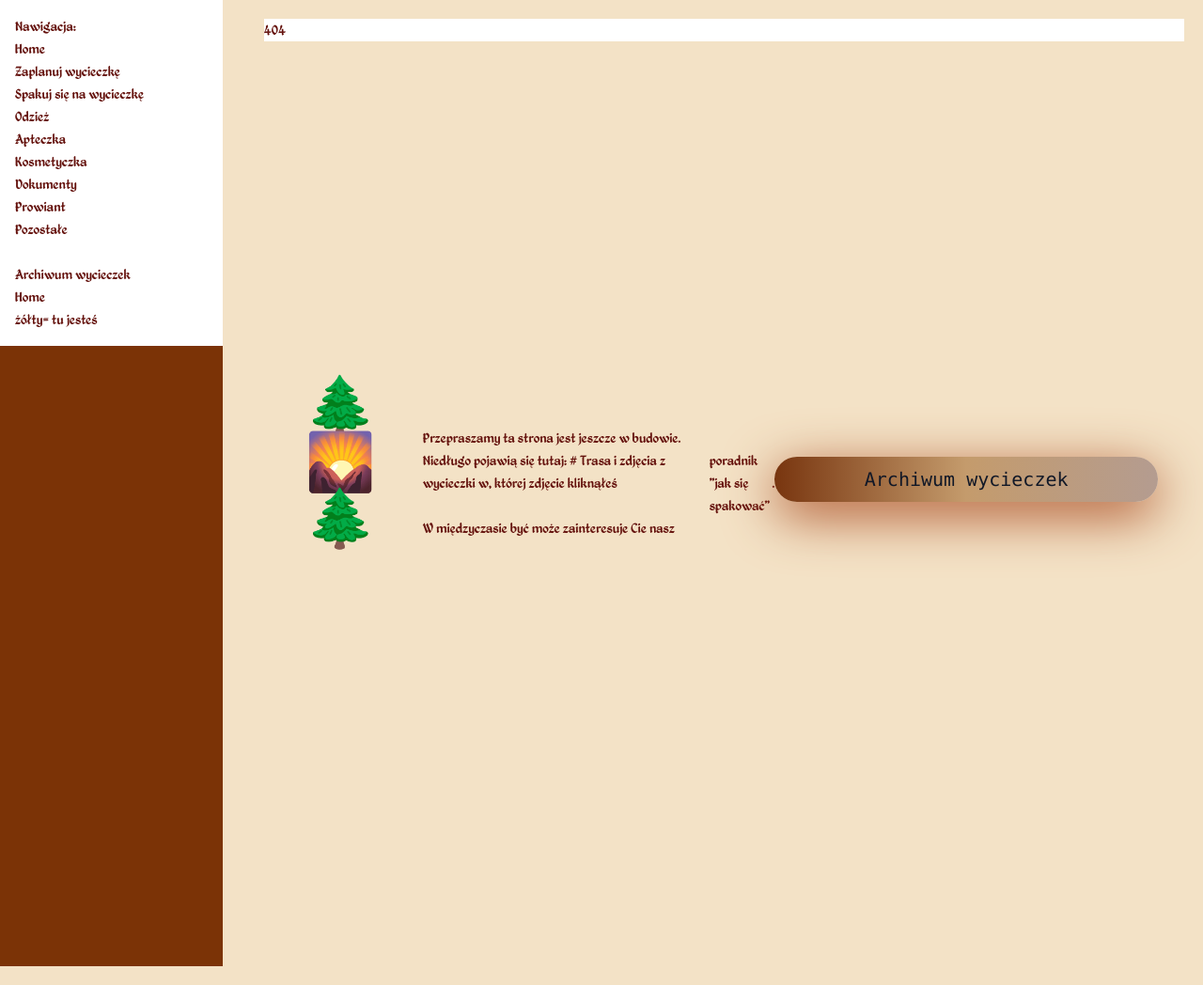
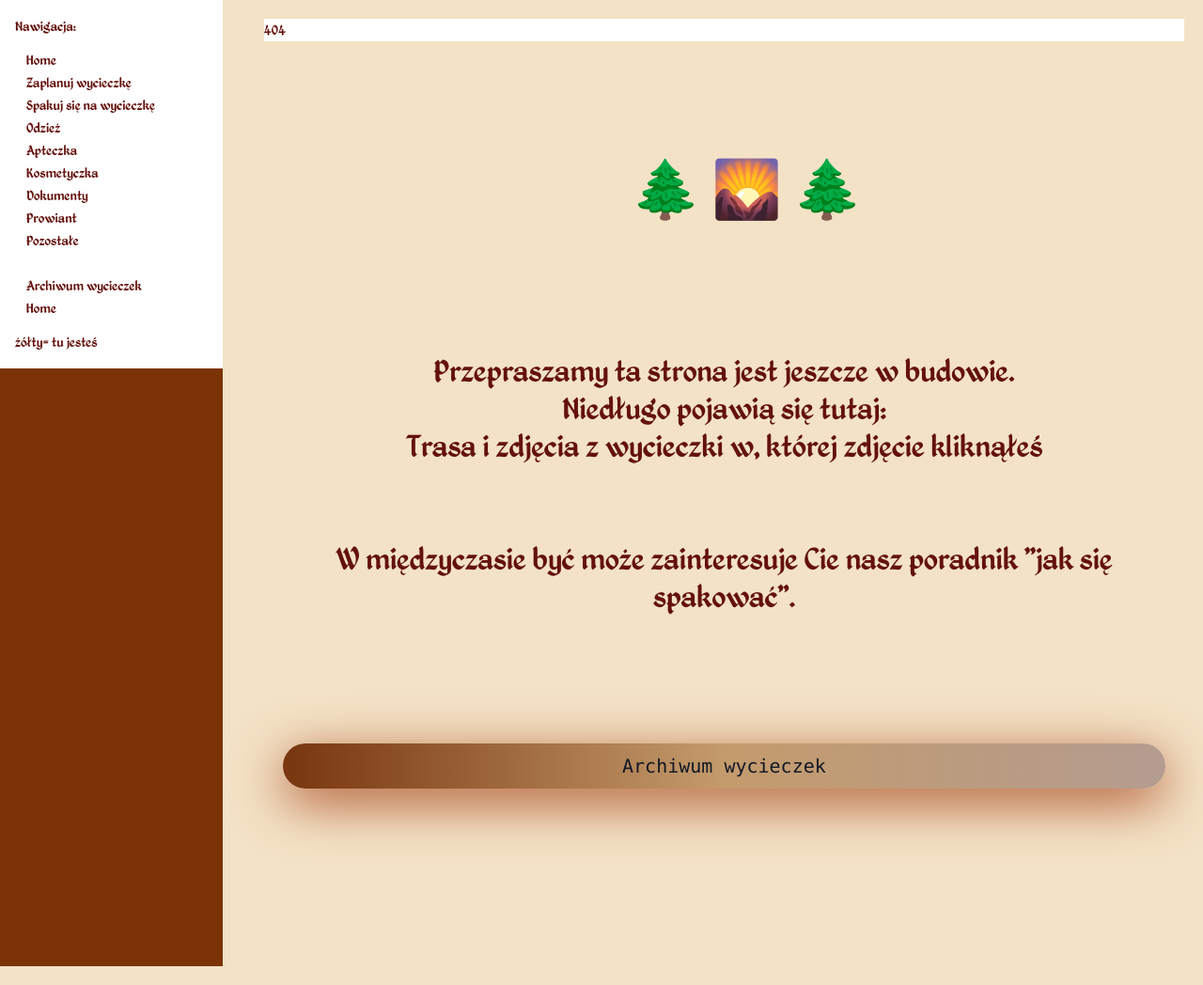
Before and after one commit to kama-pa-go/KGprojects, a Jekyll site: the page built from budowa.md, in a window 1280 px wide. Shown: the whole page at 94% size. Built offline with Jekyll 4.4.1, drawn with Linux system fonts in a browser that asks for light colours.

Commit message:
Your commit message here

```diff
--- a/_includes/navigation_ekwipunek.html
+++ b/_includes/navigation_ekwipunek.html
@@ -1,11 +1,11 @@
-<nav>
+<nav class="p-3">
     <a href="/KGprojects/">Home</a>
     <br>
     <a href="/KGprojects/home.html">Zaplanuj wycieczkę</a>
     <br>
     <a href="/KGprojects/ekwipunek.html">Spakuj się na wycieczkę</a>
     <br>
-    <ul>
+    <ul class="list-outside">
         {% for item in site.data.navigationekwipunek %}
         <a href="{{ item.link }}"{% if page.url == item.link2 %} style="color: rgb(255, 247, 210);"{% endif %}>
            <li> {{ item.name }} </li>
--- a/assets/output.css
+++ b/assets/output.css
@@ -27,6 +27,8 @@
     --text-2xl--line-height: calc(2 / 1.5);
     --text-3xl: 1.875rem;
     --text-3xl--line-height: calc(2.25 / 1.875);
+    --text-4xl: 2.25rem;
+    --text-4xl--line-height: calc(2.5 / 2.25);
     --text-6xl: 3.75rem;
     --text-6xl--line-height: 1;
     --font-weight-medium: 500;
@@ -36,7 +38,6 @@
     --ease-in: cubic-bezier(0.4, 0, 1, 1);
     --ease-out: cubic-bezier(0, 0, 0.2, 1);
     --ease-in-out: cubic-bezier(0.4, 0, 0.2, 1);
-    --animate-pulse: pulse 2s cubic-bezier(0.4, 0, 0.6, 1) infinite;
     --animate-bounce: bounce 1s infinite;
     --default-transition-duration: 150ms;
     --default-transition-timing-function: cubic-bezier(0.4, 0, 0.2, 1);
@@ -388,6 +389,9 @@
       max-width: 96rem !important;
     }
   }
+  .m-2 {
+    margin: calc(var(--spacing) * 2);
+  }
   .m-4 {
     margin: calc(var(--spacing) * 4);
   }
@@ -668,9 +672,6 @@
   .animate-none {
     animation: none;
   }
-  .animate-pulse {
-    animation: var(--animate-pulse);
-  }
   .cursor-pointer {
     cursor: pointer;
   }
@@ -797,6 +798,9 @@
   }
   .grid-rows-2 {
     grid-template-rows: repeat(2, minmax(0, 1fr));
+  }
+  .grid-rows-3 {
+    grid-template-rows: repeat(3, minmax(0, 1fr));
   }
   .grid-rows-none {
     grid-template-rows: none;
@@ -1385,6 +1389,9 @@
   .object-top {
     object-position: top;
   }
+  .p-3 {
+    padding: calc(var(--spacing) * 3);
+  }
   .p-4 {
     padding: calc(var(--spacing) * 4);
   }
@@ -1397,6 +1404,9 @@
   .py-3 {
     padding-block: calc(var(--spacing) * 3);
   }
+  .py-4 {
+    padding-block: calc(var(--spacing) * 4);
+  }
   .py-5 {
     padding-block: calc(var(--spacing) * 5);
   }
@@ -1447,6 +1457,10 @@
   }
   .align-top {
     vertical-align: top;
+  }
+  .text-2xl {
+    font-size: var(--text-2xl);
+    line-height: var(--tw-leading, var(--text-2xl--line-height));
   }
   .text-3xl {
     font-size: var(--text-3xl);
@@ -2105,6 +2119,12 @@
   .sm\:py-14 {
     @media (width >= 40rem) {
       padding-block: calc(var(--spacing) * 14);
+    }
+  }
+  .sm\:text-4xl {
+    @media (width >= 40rem) {
+      font-size: var(--text-4xl);
+      line-height: var(--tw-leading, var(--text-4xl--line-height));
     }
   }
   .sm\:text-6xl {
@@ -2523,11 +2543,6 @@ p {
   syntax: "*";
   inherits: false;
 }
-@keyframes pulse {
-  50% {
-    opacity: 0.5;
-  }
-}
 @keyframes bounce {
   0%, 100% {
     transform: translateY(-25%);
--- a/budowa.md
+++ b/budowa.md
@@ -2,17 +2,15 @@
 layout: default1
 title: 404
 ---
-<div class="flex items-center justify-center h-screen m-5">
-  <div class="center animate-bounce text-3xl sm:text-6xl m-6">🌲 🌄 🌲</div>
-
-    Przepraszamy ta strona jest jeszcze w budowie.
-    Niedługo pojawią się tutaj:
-    # Trasa i zdjęcia z wycieczki w, której zdjęcie kliknąłeś
-<br><br>
-    W międzyczasie być może zainteresuje Cie nasz <a href="ekwipunek.html">poradnik "jak się  spakować"</a>.
-
-<button class="text-amber-50 w-full px-6 red-yellow-button py-3 sm:px-10 dm:px-15 sm:py-4 cursor-pointer rounded-full orangeShadow font-medium"
+<div class="grid items-center grid-rows-3 justify-center gap-4 h-screen m-5">
+    <div class="center animate-bounce text-3xl sm:text-6xl m-6 text-center w-full">🌲 🌄 🌲</div>
+    <div class="text-2xl sm:text-4xl text-center w-full"> Przepraszamy ta strona jest jeszcze w budowie.<br>Niedługo pojawią się tutaj:<br>
+        <h1> Trasa i zdjęcia z wycieczki w, której zdjęcie kliknąłeś</h1>
+        <br><br>
+        W międzyczasie być może zainteresuje Cie nasz <a href="ekwipunek.html">poradnik "jak się  spakować"</a>.
+    </div>
+    <button class="text-amber-50 w-full px-6 red-yellow-button py-3 sm:px-10 dm:px-15 sm:py-4 cursor-pointer rounded-full orangeShadow font-medium"
         onclick="window.location.href='https://kama-pa-go.github.io/KGprojects/galeria.html'">
         <p class="text-base sm:text-lg md:text-xl">Archiwum wycieczek</p>
-</button>
+    </button>
 </div>
```
